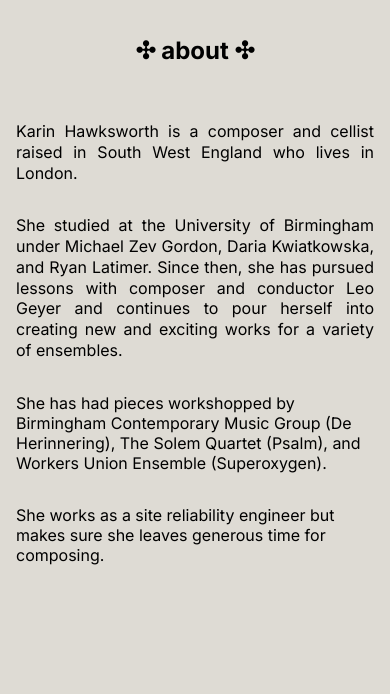
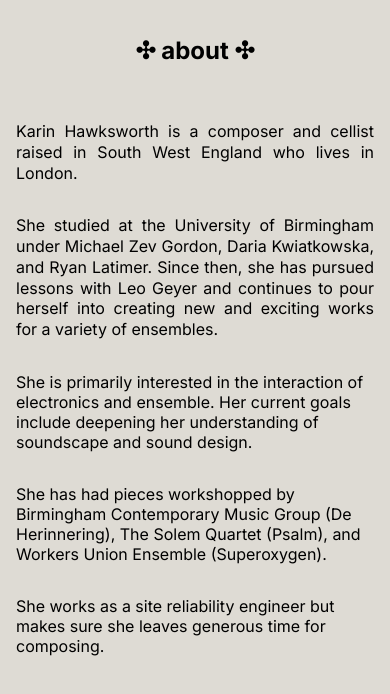
Before and after one commit to karinhawk/karin-music, a Next.js app: page /about in a window 390 px wide. Shown: the top 694 px of the page. Built offline with nearby package versions, Linux system fonts and the light colour scheme.

Commit message:
add badlands

```diff
--- a/package.json
+++ b/package.json
@@ -17,5 +17,6 @@
   "devDependencies": {
     "eslint": "^8",
     "eslint-config-next": "14.2.3"
-  }
+  },
+  "packageManager": "yarn@1.22.22+sha512.a6b2f7906b721bba3d67d4aff083df04dad64c399707841b7acf00f6b133b7ac24255f2652fa22ae3534329dc6180534e98d17432037ff6fd140556e2bb3137e"
 }
--- a/src/app/about/page.jsx
+++ b/src/app/about/page.jsx
@@ -14,9 +14,12 @@ export default function About() {
         <p className={styles.description}>
           She studied at the University of Birmingham under Michael Zev Gordon,
           Daria Kwiatkowska, and Ryan Latimer. Since then, she has pursued
-          lessons with composer and conductor Leo Geyer and continues to pour
-          herself into creating new and exciting works for a variety of
-          ensembles.
+          lessons with Leo Geyer and continues to pour herself into creating new
+          and exciting works for a variety of ensembles.
+        </p>
+        <p>
+          She is primarily interested in the interaction of electronics and ensemble.
+          Her current goals include deepening her understanding of soundscape and sound design.
         </p>
         <p>
           She has had pieces workshopped by Birmingham Contemporary Music Group
--- /dev/null
+++ b/src/app/badlands/index.module.css
@@ -0,0 +1,54 @@
+.main {
+  display: flex;
+  justify-content: space-between;
+}
+
+.content {
+  display: flex;
+  flex-direction: column;
+}
+
+.musicpage {
+  display: flex;
+  justify-content: space-between;
+}
+
+.pageTitle {
+  margin-bottom: 2.5rem;
+}
+
+.description {
+  margin: 0 1rem 1rem 0;
+  padding: 0 2rem 0 2rem;
+  line-height: 1.3rem;
+  font-size: 0.9rem;
+}
+
+@media screen and (max-width: 720px) {
+  .content {
+    display: flex;
+    flex-direction: column;
+    align-items: center;
+    justify-content: space-around;
+    padding: 0.5rem;
+  }
+
+  .musicpage {
+    flex-direction: column;
+    align-items: center;
+  }
+
+  .description {
+    width: 90%;
+    margin: 1rem 0 1rem 0;
+    padding: 0;
+    text-align: justify;
+  }
+
+  .text {
+    display: flex;
+    flex-direction: column;
+    justify-content: space-around;
+    align-items: center;
+  }
+}
--- a/src/app/music/page.jsx
+++ b/src/app/music/page.jsx
@@ -16,8 +16,7 @@ export default function Music() {
 
           <h4>Trios</h4>
           <p>
-            this. | 2024 | Bass Clarinet, Double Bass, Multitimbral Keyboard |
-            WIP
+            <Link href="/badlands">Badlands</Link> | 2024 | Bass Clarinet, Double Bass, Piano, Fixed Media | 10'15"
           </p>
 
           <h4>Small Ensemble</h4>
```
Also changed, not shown: src/app/badlands/page.jsx (added, +34 -0 lines), 1 other file (tests, documents, lock files or other folders).
